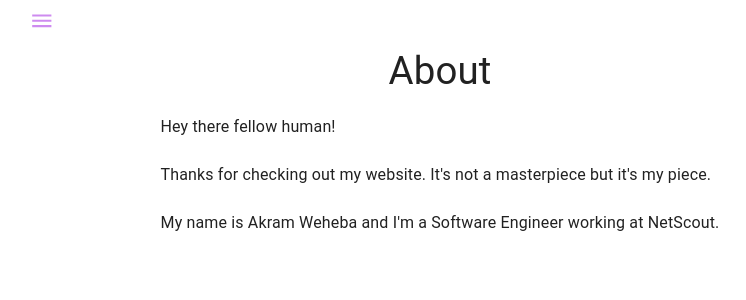
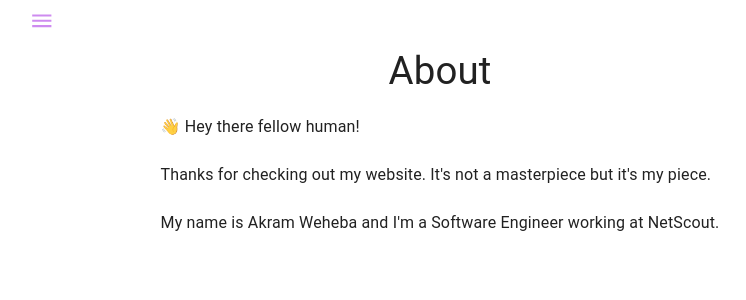
Before and after one commit to akromish/akromish_2.0, a React (Create React App) app: page /about in a window 1280 px wide. Shown: the top 300 px of the page, without its empty margins (200-946 px from the left). Built offline with nearby package versions, Linux system fonts and the light colour scheme.

Commit message:
emoji lol

```diff
--- a/src/pages/About.jsx
+++ b/src/pages/About.jsx
@@ -6,7 +6,7 @@ export default function About() {
     <Stack alignItems="center">
       <div style={{ fontSize: '3vw' }}>About</div>
       <p>
-        Hey there fellow human!
+        👋 Hey there fellow human!
         <br />
         <br />
         Thanks for checking out my website. It&#39;s not a masterpiece but it&#39;s my piece.
```
